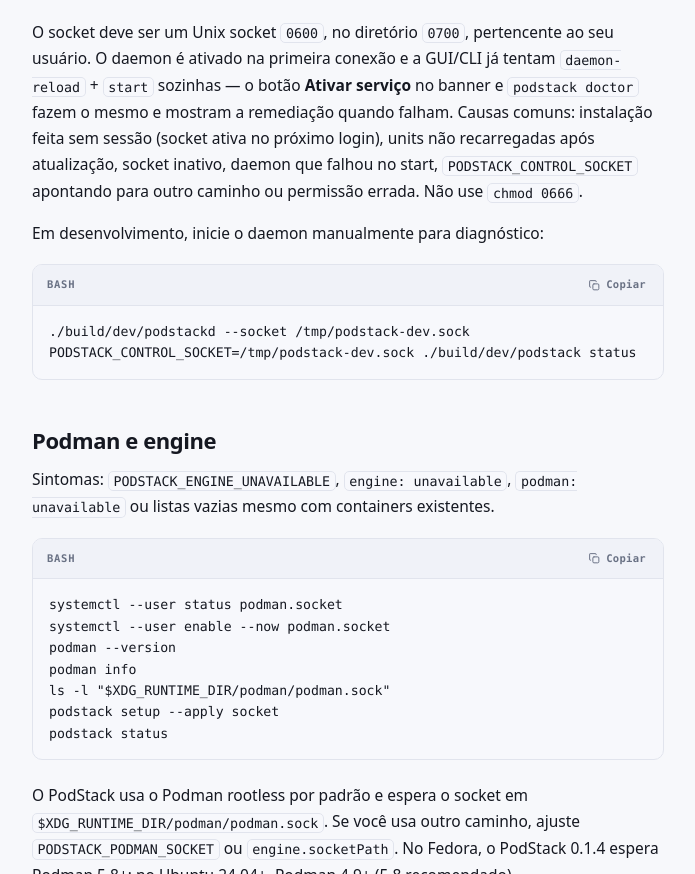
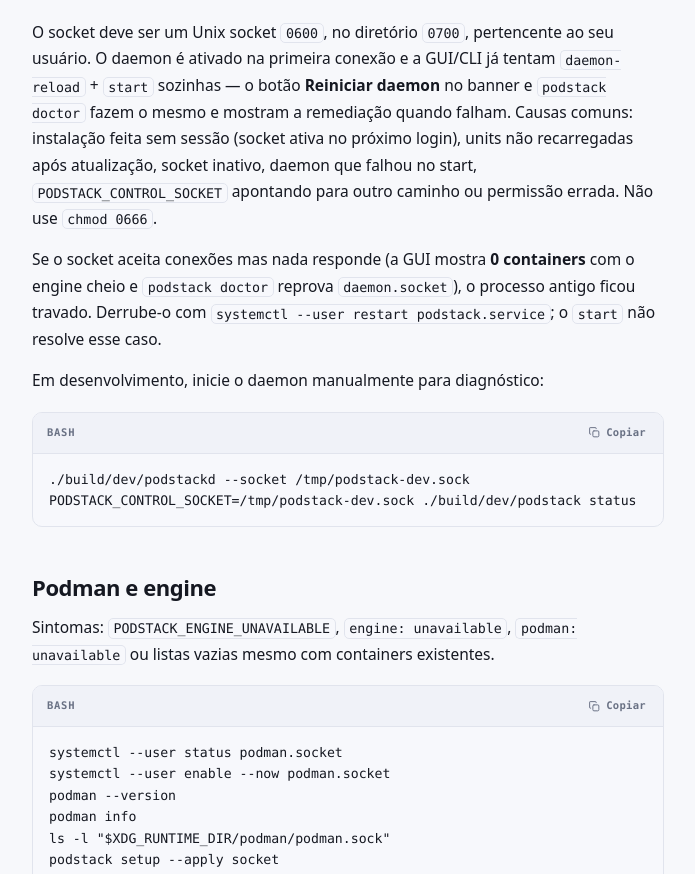
Before and after one commit to marcos2872/podstack, a plain HTML site: page web/troubleshooting.html in a window 1280 px wide. Shown: the part 1091-1965 px from the top of the page, without its empty margins (320-1015 px from the left). Drawn offline with Linux system fonts and the light colour scheme.

Commit message:
docs: documenta a criação validada, a listagem e o remédio do daemon travado
- `api-rpc.md`: campos novos do `containers.create`, erros estáveis
  (`PODSTACK_IMAGE_NOT_FOUND`, `PODSTACK_CONFLICT`), semântica de
  `state=stopped`/`filter`/`limit`/`offset` e os métodos `get`, `top`,
  `changes`, `export` e `commit` (export síncrono, não `JobRef`).
- `ui-map.md`: seção do diálogo **Novo container**, estados da lista e o
  comportamento de pull/erro/seleção.
- `packaging.md`, `cli-parity.md`, `cli.md` e `troubleshooting.md`: a ativação
  exige resposta real e o remédio para socket mudo é
  `systemctl --user restart podstack.service`.
- Site (`web/`) alinhado ao novo botão e ao diagnóstico; `CHANGELOG.md` com a
  seção `[Não lançado]`.

```diff
--- a/web/troubleshooting.html
+++ b/web/troubleshooting.html
@@ -403,11 +403,15 @@ stat -c &#x27;%a %U %G&#x27; &quot;$XDG_RUNTIME_DIR/podstack/control.sock&quot;
 journalctl --user -u podstack.service -n 200 --no-pager</code></pre>
 <p>O socket deve ser um Unix socket <code>0600</code>, no diretório <code>0700</code>, pertencente ao
 seu usuário. O daemon é ativado na primeira conexão e a GUI/CLI já tentam <code>daemon-reload</code>
-+ <code>start</code> sozinhas — o botão <strong>Ativar serviço</strong> no banner e
++ <code>start</code> sozinhas — o botão <strong>Reiniciar daemon</strong> no banner e
 <code>podstack doctor</code> fazem o mesmo e mostram a remediação quando falham. Causas comuns:
 instalação feita sem sessão (socket ativa no próximo login), units não recarregadas após
 atualização, socket inativo, daemon que falhou no start, <code>PODSTACK_CONTROL_SOCKET</code>
 apontando para outro caminho ou permissão errada. Não use <code>chmod 0666</code>.</p>
+<p>Se o socket aceita conexões mas nada responde (a GUI mostra <strong>0 containers</strong> com o
+engine cheio e <code>podstack doctor</code> reprova <code>daemon.socket</code>), o processo antigo
+ficou travado. Derrube-o com <code>systemctl --user restart podstack.service</code>; o
+<code>start</code> não resolve esse caso.</p>
 <p>Em desenvolvimento, inicie o daemon manualmente para diagnóstico:</p>
 <pre data-lang="bash" tabindex="0"><code>./build/dev/podstackd --socket /tmp/podstack-dev.sock
 PODSTACK_CONTROL_SOCKET=/tmp/podstack-dev.sock ./build/dev/podstack status</code></pre><h2 id="podman">Podman e engine</h2>
```
Also changed, not shown: web/cli.html (+3 -1 lines), web/index.html (+1 -1 lines), web/install.html (+1 -1 lines), 7 other files.
